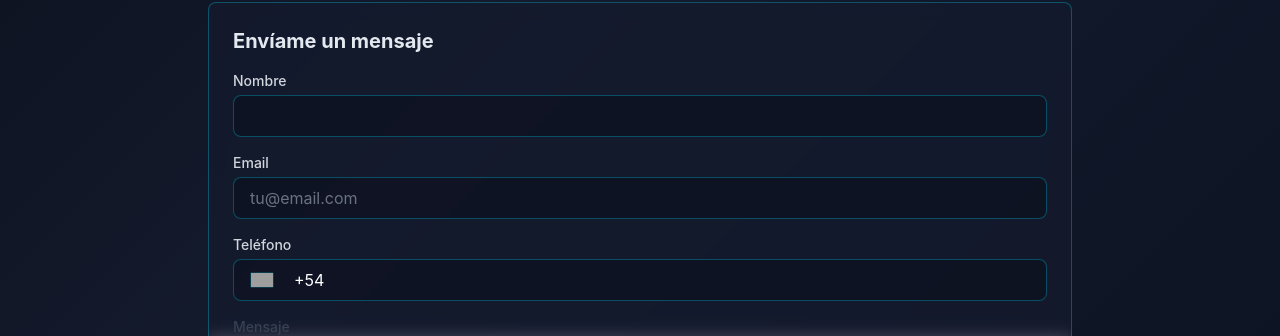
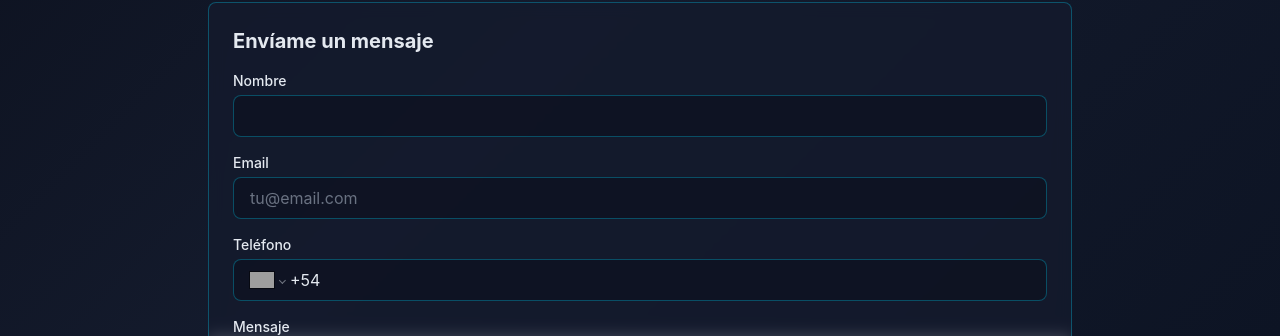
Before and after one commit to FedeMC90/portfolio, a Next.js app: page / in a window 1280 px wide. Both pictures are taken after a click on the button "Contacto". Shown: the part 464-800 px from the top of the page. Built offline with nearby package versions, Linux system fonts and the light colour scheme; grey boxes are pictures that could not be loaded.

Commit message:
contact section

```diff
--- a/components/ContactoSection.tsx
+++ b/components/ContactoSection.tsx
@@ -2,6 +2,7 @@
 
 import { motion } from 'framer-motion';
 import { useState, FormEvent } from 'react';
+import { useTheme } from '@/contexts/ThemeContext';
 import emailjs from '@emailjs/browser';
 import PhoneInput from 'react-phone-number-input';
 import 'react-phone-number-input/style.css';
@@ -51,6 +52,7 @@ const contactInfo = {
 };
 
 export default function ContactoSection() {
+	const { theme } = useTheme();
 	const [formData, setFormData] = useState({
 		name: '',
 		email: '',
@@ -124,7 +126,11 @@ export default function ContactoSection() {
 				transition={{ duration: 0.5 }}
 				className='w-full max-w-4xl mx-auto px-4 py-8'
 			>
-				<h2 className='text-2xl sm:text-3xl md:text-4xl font-bold text-[var(--primary-cyan)] mb-6 sm:mb-8 glow-text'>
+				<h2
+					className={`text-3xl md:text-4xl font-bold text-[var(--primary-cyan)] mb-8 ${
+						theme === 'dark' ? 'glow-text' : ''
+					}`}
+				>
 					Contacto
 				</h2>
 
@@ -134,7 +140,7 @@ export default function ContactoSection() {
 						initial={{ opacity: 0, x: -50 }}
 						animate={{ opacity: 1, x: 0 }}
 						transition={{ delay: 0.2, duration: 0.5 }}
-						className='bg-[#141b2d]/80 backdrop-blur-sm rounded-lg border border-[var(--primary-cyan)]/30 p-4 sm:p-6 hover:border-[var(--primary-cyan)] transition-all'
+						className='bg-[var(--background-secondary)]/80 backdrop-blur-sm rounded-lg border border-[var(--primary-cyan)]/30 p-4 sm:p-6 hover:border-[var(--primary-cyan)] transition-all'
 					>
 						<h3 className='text-lg sm:text-xl font-bold text-[var(--text-primary)] mb-3 sm:mb-4'>
 							Información de Contacto
@@ -224,7 +230,7 @@ export default function ContactoSection() {
 						initial={{ opacity: 0, x: 50 }}
 						animate={{ opacity: 1, x: 0 }}
 						transition={{ delay: 0.3, duration: 0.5 }}
-						className='bg-[#141b2d]/80 backdrop-blur-sm rounded-lg border border-[var(--primary-cyan)]/30 p-4 sm:p-6 hover:border-[var(--primary-cyan)] transition-all'
+						className='bg-[var(--background-secondary)]/80 backdrop-blur-sm rounded-lg border border-[var(--primary-cyan)]/30 p-4 sm:p-6 hover:border-[var(--primary-cyan)] transition-all'
 					>
 						<h3 className='text-lg sm:text-xl font-bold text-[var(--text-primary)] mb-3 sm:mb-4'>Redes Sociales</h3>
 
@@ -251,7 +257,7 @@ export default function ContactoSection() {
 					initial={{ opacity: 0, x: 50 }}
 					animate={{ opacity: 1, x: 0 }}
 					transition={{ delay: 0.3, duration: 0.5 }}
-					className='bg-[#141b2d]/80 backdrop-blur-sm rounded-lg border border-[var(--primary-cyan)]/30 p-4 sm:p-6 hover:border-[var(--primary-cyan)] transition-all mt-6 sm:mt-8'
+					className='bg-[var(--background-secondary)]/80 backdrop-blur-sm rounded-lg border border-[var(--primary-cyan)]/30 p-4 sm:p-6 hover:border-[var(--primary-cyan)] transition-all mt-6 sm:mt-8'
 				>
 					<h3 className='text-lg sm:text-xl font-bold text-[var(--text-primary)] mb-3 sm:mb-4'>Envíame un mensaje</h3>
 
@@ -263,7 +269,7 @@ export default function ContactoSection() {
 						<div>
 							<label
 								htmlFor='name'
-								className='block text-sm font-medium text-gray-300 mb-1'
+								className='block text-sm font-medium text-[var(--text-primary)] mb-1'
 							>
 								Nombre
 							</label>
@@ -273,7 +279,7 @@ export default function ContactoSection() {
 								value={formData.name}
 								onChange={handleChange}
 								required
-								className='w-full px-4 py-2 bg-[#0a0e1a]/50 border border-[var(--primary-cyan)]/30 rounded-lg focus:outline-none focus:ring-2 focus:ring-[var(--primary-cyan)] text-white placeholder-gray-500'
+								className='w-full px-4 py-2 bg-[var(--background)]/50 border border-[var(--primary-cyan)]/30 rounded-lg focus:outline-none focus:ring-2 focus:ring-[var(--primary-cyan)] text-[var(--text-primary)] placeholder-gray-500'
 							/>
 						</div>
 
@@ -281,7 +287,7 @@ export default function ContactoSection() {
 						<div>
 							<label
 								htmlFor='email'
-								className='block text-sm font-medium text-gray-300 mb-1'
+								className='block text-sm font-medium text-[var(--text-primary)] mb-1'
 							>
 								Email
 							</label>
@@ -291,7 +297,7 @@ export default function ContactoSection() {
 								value={formData.email}
 								onChange={handleChange}
 								required
-								className='w-full px-4 py-2 bg-[#0a0e1a]/50 border border-[var(--primary-cyan)]/30 rounded-lg focus:outline-none focus:ring-2 focus:ring-[var(--primary-cyan)] text-white placeholder-gray-500'
+								className='w-full px-4 py-2 bg-[var(--background)]/50 border border-[var(--primary-cyan)]/30 rounded-lg focus:outline-none focus:ring-2 focus:ring-[var(--primary-cyan)] text-[var(--text-primary)] placeholder-gray-500'
 								placeholder='tu@email.com'
 							/>
 						</div>
@@ -299,7 +305,7 @@ export default function ContactoSection() {
 						<div>
 							<label
 								htmlFor='phone'
-								className='block text-sm font-medium text-gray-300 mb-1'
+								className='block text-sm font-medium text-[var(--text-primary)] mb-1'
 							>
 								Teléfono
 							</label>
@@ -310,7 +316,7 @@ export default function ContactoSection() {
 								onChange={(value) => setPhone(value || '')}
 								limitMaxLength={true}
 								smartCaret={true}
-								className='phone-input w-full px-4 py-2 bg-[#0a0e1a]/50 border border-[var(--primary-cyan)]/30 rounded-lg focus-within:outline-none focus-within:ring-2 focus-within:ring-[var(--primary-cyan)]'
+								className='w-full px-4 py-2 bg-[var(--background)]/50 border border-[var(--primary-cyan)]/30 rounded-lg focus:outline-none focus:ring-2 focus:ring-[var(--primary-cyan)] text-[var(--text-primary)] placeholder-gray-500'
 							/>
 						</div>
 
@@ -318,7 +324,7 @@ export default function ContactoSection() {
 						<div>
 							<label
 								htmlFor='message'
-								className='block text-sm font-medium text-gray-700 mb-1'
+								className='block text-sm font-medium text-[var(--text-primary)] mb-1'
 							>
 								Mensaje
 							</label>
@@ -328,7 +334,7 @@ export default function ContactoSection() {
 								value={formData.message}
 								onChange={handleChange}
 								required
-								className='w-full px-4 py-2 bg-[#0a0e1a]/50 border border-[var(--primary-cyan)]/30 rounded-lg focus:outline-none focus:ring-2 focus:ring-[var(--primary-cyan)] text-white placeholder-gray-500'
+								className='w-full px-4 py-2 bg-[var(--background)]/50 border border-[var(--primary-cyan)]/30 rounded-lg focus:outline-none focus:ring-2 focus:ring-[var(--primary-cyan)] text-[var(--text-primary)] placeholder-gray-500'
 								placeholder='Escribe tu mensaje aquí...'
 							/>
 						</div>
@@ -364,7 +370,7 @@ export default function ContactoSection() {
 								isSubmitting
 									? 'bg-gray-600 cursor-not-allowed'
 									: 'bg-[var(--primary-cyan)] hover:bg-[#00b8d4] shadow-[0_0_20px_rgba(0,217,255,0.3)]'
-							} text-[#0a0e1a] font-bold`}
+							} text-[var(--background)] font-bold`}
 						>
 							{isSubmitting ? 'Enviando...' : 'Enviar mensaje'}
 						</motion.button>
```
